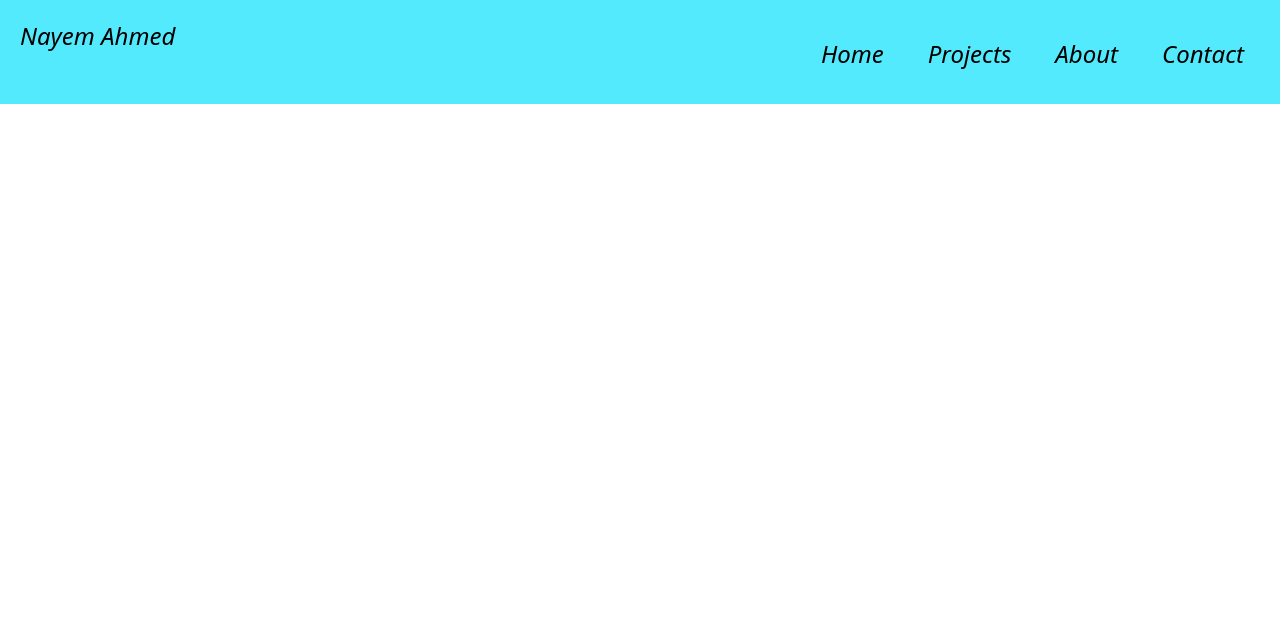
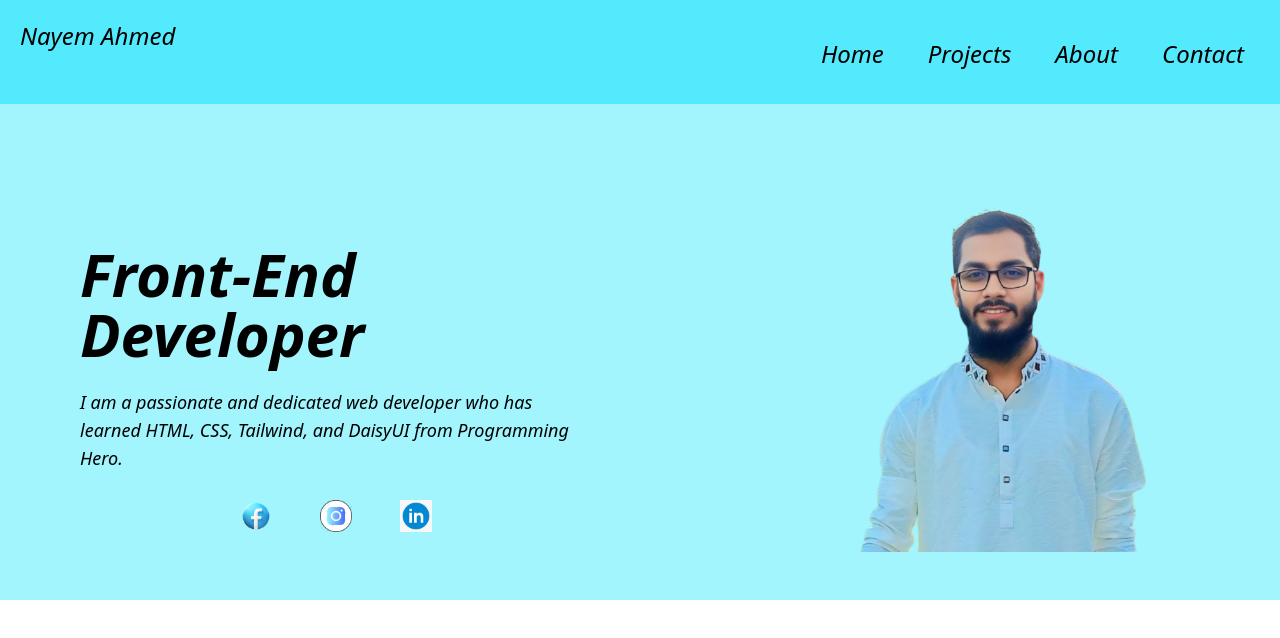
Before and after one commit to Nayem0087/Nayem-Ahmmed-Portfolio, a website: page index.html in a window 1280 px wide. Drawn offline with nearby package versions, Linux system fonts and the light colour scheme.

Commit message:
added my banar file

```diff
--- a/index.html
+++ b/index.html
@@ -46,6 +46,35 @@
 			</button>
 		</div>
 	</header>
+
+	<section class=" dark:bg-cyan-200 dark:text-gray-800 bg-cyan-200">
+		<div class="container flex flex-col justify-center mx-auto sm:py-12 lg:flex-row lg:justify-between">
+			<div class="flex flex-col justify-center text-center items-center mx-20 rounded-sm lg:max-w-md xl:max-w-lg lg:text-left">
+				<h1 class="text-5xl font-bold leading-none sm:text-6xl pt-20"> Front-End Developer</h1>
+				<p class="mt-6 text-lg">I am a passionate and dedicated web developer
+					<br class="hidden md:inline lg:hidden">who has
+					learned HTML, CSS, Tailwind, and DaisyUI from
+					Programming Hero.
+				</p>
+
+				<nav>
+					<div class="icons flex items-center justify-center mt-5">
+						<img src="images/download.png" alt="Facebook"
+							class="h-12 w-auto flex justify-between items-center px-6 py-2">
+						<img src="images/download (1).png" alt="Facebook"
+							class="h-12 w-auto flex justify-between items-center px-6 py-2">
+						<img src="images/download (2).png" alt="Facebook"
+							class="h-12 w-auto flex justify-between items-center px-6 py-2">
+
+					</div>
+				</nav>
+
+			</div>
+			<div class="flex items-start justify-center mx-30 lg:mt-0 h-72 sm:h-80 lg:h-96 xl:h-100 2xl:h-128">
+				<img src="images/Nayem Ahmed.png" alt="" class="object-contain h-72 sm:h-80 lg:h-96 xl:h-100 2xl:h-128">
+			</div>
+		</div>
+	</section>
 </body>
 
 </html>
```
